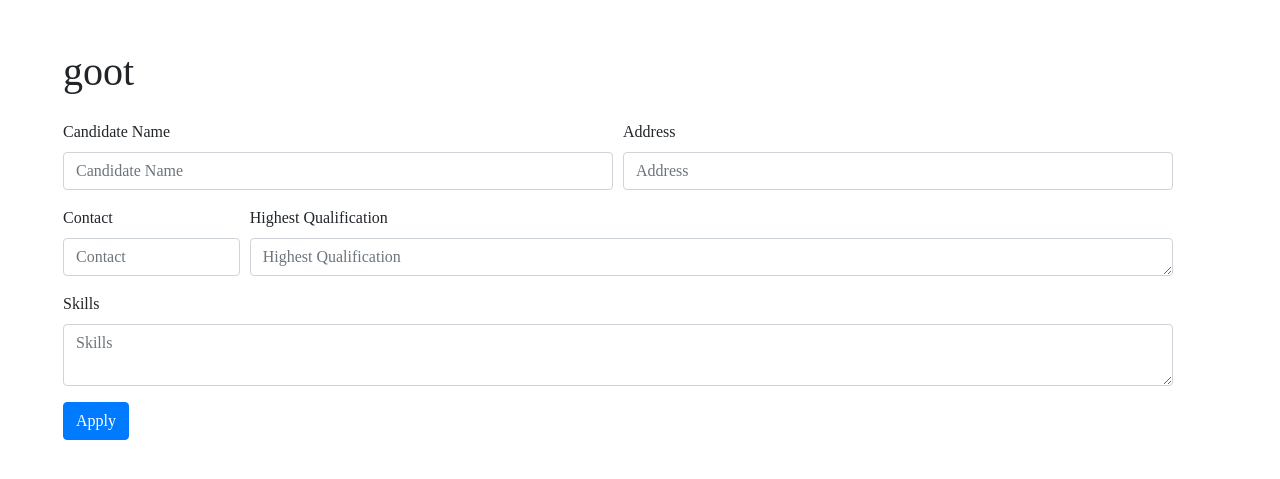
After one commit to pkpython/deleteme, a Django app: page /candidate/apply/15 in a window 1280 px wide. The commit adds this page. Shown: the top 479 px of the page. Run offline with Django 3.2, Linux system fonts and the light colour scheme; data comes from the database, SQL or seed files in the repository; both versions use the stored data as it was after the commit; some libraries are stand-ins or nearby versions.

Commit message:
added candidate view

```diff
--- a/helpingRecruiters/models.py
+++ b/helpingRecruiters/models.py
@@ -11,3 +11,14 @@ class newJob(models.Model):
 
     def __str__(self):
         return self.jobtitle
+
+class applied(models.Model):
+    job = models.ForeignKey(newJob, on_delete = models.CASCADE)
+    candidateName = models.CharField(max_length = 250)
+    address = models.CharField(max_length = 1500)
+    highestQual = models.CharField(max_length = 200)
+    skills = models.CharField(max_length = 1500)
+    contact = models.CharField(max_length = 13)
+
+    def __str__(self):
+        return self.candidateName
--- a/helpingRecruiters/urls.py
+++ b/helpingRecruiters/urls.py
@@ -8,7 +8,9 @@ urlpatterns = [
     path('job/<int:pk>', views.jobdetail, name="helpingRecruiters-detail"),
     path('recruiter/job/update/<int:pk>', views.jobupdate, name="helpingRecruiters-update"),
     path('recruiter/job/delete/<int:pk>', views.jobdelete, name="helpingRecruiters-delete"),
-    path('recruiter/job/confirm/delete/<int:pk>', views.jobdelete, name="helpingRecruiters-confirm-delete"),
-    path('candidate/all/recruitement', views.index, name="helpingRecruiters-all"),
+    path('recruiter/job/confirm/delete/<int:pk>', views.jobdeleteconfirm, name="helpingRecruiters-confirm-delete"),
+
+    path('candidate/apply/<int:pk>', views.applynow, name="helpingRecruiters-apply"),
+    # path('candidate/all/recruitement', views.index, name="helpingRecruiters-all"),
 
 ]
--- a/helpingRecruiters/views.py
+++ b/helpingRecruiters/views.py
@@ -9,11 +9,13 @@ def home(request):
         password = request.POST.get('password')
         if(user_id=="recruiter@abc.com"):
             jobs = models.newJob.objects.all()
+            print("is a recruiter")
             return render(request, "helpingRecruiters/recruiter.html" , {"jobs":jobs})
-            print("is a recruiter")
 
         elif(user_id == "candidate@abc.com"):
+            jobs = models.newJob.objects.all()
             print("is a consumer")
+            return render(request, "helpingRecruiters/candidateview.html" , {"jobs":jobs})
 
         else:
             print("not authenticated")
@@ -38,12 +40,8 @@ def addNew(request):
         # time.sleep(100000)
         instance = models.newJob(jobtitle= _jobtitle, CompanyName=_CompanyName, Location=_Location, jDesc=_jDesc, resp=_resp, salaryDesc=_salaryDesc,)
         instance.save()
-        return redirect('helpingRecruiters-all')
+        return redirect("helpingRecruiters-recruiterlist")
     return render(request, 'helpingRecruiters/postjob.html')
-
-def index(request):
-    jobs = models.newJob.objects.all()
-    return render(request, "helpingRecruiters/joblist.html", {"jobs":jobs})
 
 def jobdetail(request, pk):
     job = models.newJob.objects.get(pk = pk )
@@ -78,3 +76,20 @@ def jobdelete(request, pk):
     job = models.newJob.objects.get(pk = pk )
     job.delete()
     return redirect('helpingRecruiters-recruiterlist')
+
+def applynow(request, pk):
+    jobdetail = models.newJob.objects.get(pk = pk )
+    jobs = models.newJob.objects.all()
+
+    if request.method == "POST":
+        jobName = jobdetail
+        _candidateName = request.POST.get("CName")
+        _address = request.POST.get("address")
+        _highestQual = request.POST.get("Qual")
+        _skills = request.POST.get("skills")
+        _contact = request.POST.get("contact")
+        instance = models.applied.objects.create(job = jobName, candidateName=_candidateName , address=_address , highestQual=_highestQual , skills=_skills , contact=_contact )
+        instance.save()
+        return render(request, "helpingRecruiters/candidateview.html" , {"jobs":jobs})
+
+    return render(request, "helpingRecruiters/applyjob.html", {"job":jobdetail})
--- /dev/null
+++ b/templates/helpingRecruiters/applyjob.html
@@ -0,0 +1,35 @@
+{% extends "helpingRecruiters/home.html" %}
+{% include "helpingRecruiters/recruiter.html" %}
+{% block content %}
+<form method="POST">
+    {% csrf_token %}
+    <div class="form-row">
+        <div class="form-group col-md-12">
+            <h1>{{job.jobtitle}}</h1>
+        </div>
+      <input type="text" style="display: none;" value={{job.id}}>
+      <div class="form-group col-md-6">
+        <label for="candidateName">Candidate Name </label>
+        <input type="text" class="form-control" id="candidateName" name="CName"  placeholder="Candidate Name">
+      </div>
+      <div class="form-group col-md-6">
+          <label for="address">Address </label>
+          <input type="text" class="form-control" id="address" name="address"  placeholder="Address">
+    </div>
+    <div class="form-group col-md-2">
+        <label for="contact">Contact </label>
+        <input type="text" class="form-control" id="contact" name="contact"  placeholder="Contact">
+    </div>
+      <div class="form-group col-md-10">
+        <label for="highestQual">Highest Qualification </label>
+        <textarea type="text" rows="1" class="form-control" id="highestQual" name="Qual"  placeholder="Highest Qualification"></textarea>
+      </div>
+      <div class="form-group col-md-12">
+        <label for="skills">Skills </label>
+        <textarea type="text" class="form-control" id="skills" name="skills"  placeholder="Skills"></textarea>
+      </div>
+
+    </div>
+    <button type="submit" class="btn btn-primary">Apply</button>
+  </form>
+{% endblock %}
--- a/templates/helpingRecruiters/joblist.html
+++ b/templates/helpingRecruiters/candidateview.html
@@ -9,9 +9,11 @@
           <a href="{% url 'helpingRecruiters-detail' job.pk %}"><h1 class="card-title">{{job.jobtitle}}</h1></a>
           <small>{{job.CompanyName}} <br> {{job.Location}}</small>
           <p>{{job.jDesc|slice:":150"}}...</p>
+          <a href="{% url 'helpingRecruiters-detail' job.pk %}" class="btn btn-primary">See Recruitement</a>
         </div>
     </div>
     {% endfor %}
     {% endif %}
+
 </div>
 {% endblock %}
--- a/templates/helpingRecruiters/jobdetail.html
+++ b/templates/helpingRecruiters/jobdetail.html
@@ -3,7 +3,9 @@
 {% block content %}
 <div class="container m-5">
     {% if job %}
-
+    <div class=""  style="text-align: center;" >
+      <a class="btn btn-primary" style="padding-left:5rem; padding-right:5rem" href="{% url 'helpingRecruiters-apply' job.pk %}">Apply</a>
+    </div>
     <div class="card m-2" >
         <div class="card-body">
           <h1 class="card-title">{{job.jobtitle}}</h1>
--- a/templates/helpingRecruiters/recruiter.html
+++ b/templates/helpingRecruiters/recruiter.html
@@ -28,14 +28,16 @@
             <small>{{job.CompanyName}} <br> {{job.Location}}</small>
             <p>{{job.jDesc|slice:":150"}}...</p>
           </div>
-      </div>
+
       <div class="m-3">
         <a class="btn btn-primary" href="{%url 'helpingRecruiters-update' job.pk%}">Update</a>
         <a class="btn btn-danger" href="{%url 'helpingRecruiters-confirm-delete' job.pk%}">Delete</a>
       </div>
       {% endfor %}
       {% endif %}
+    </div>
   </div>
 
 
+
 {% endblock %}
```
Also changed, not shown: db.sqlite3, helpingRecruiters/migrations/0002_applied.py (added).
